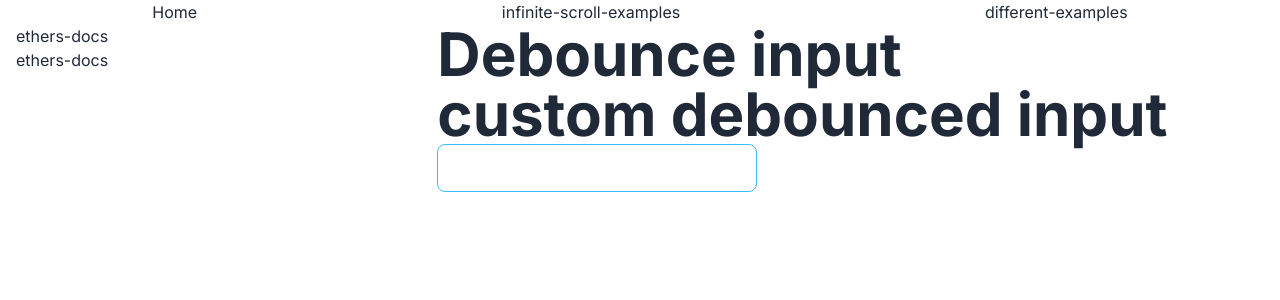
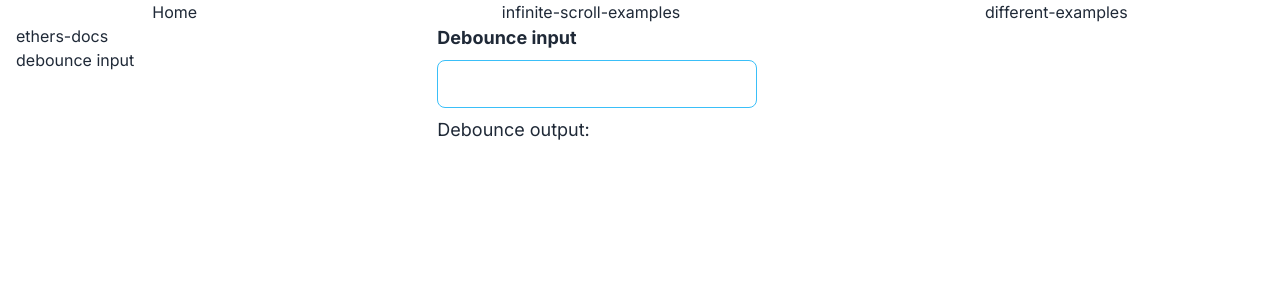
Before and after one commit to sergiycheck/nextjs-app-with-reproducible-examples, a Next.js app: page /different-examples/debounce-input in a window 1280 px wide. Shown: the top 300 px of the page. Built offline with nearby package versions, Linux system fonts and the light colour scheme.

Commit message:
feat: debounce refactor

```diff
--- a/src/app/different-examples/debounce-input/page.tsx
+++ b/src/app/different-examples/debounce-input/page.tsx
@@ -3,7 +3,7 @@ import { CustomDebouncedInput } from "@/components/you-dont-need/custom-debounce
 export default function Page() {
   return (
     <>
-      <h1 className="text-6xl font-bold">Debounce input</h1>
+      <h1 className="text-lg text-xl:md font-bold">Debounce input</h1>
 
       <CustomDebouncedInput />
     </>
--- a/src/app/different-examples/layout.tsx
+++ b/src/app/different-examples/layout.tsx
@@ -6,7 +6,7 @@ export default function Page1Layout({ children }: { children: React.ReactNode })
       <nav>
         <ul className="flex flex-col">
           <Link href="/different-examples/ethers-docs">ethers-docs</Link>
-          <Link href="/different-examples/debounce-input">ethers-docs</Link>
+          <Link href="/different-examples/debounce-input">debounce input</Link>
         </ul>
       </nav>
 
--- a/src/components/you-dont-need/custom-debounced-input.tsx
+++ b/src/components/you-dont-need/custom-debounced-input.tsx
@@ -26,12 +26,14 @@ import debounce from "lodash.debounce";
 
 export const CustomDebouncedInput = () => {
   const [inputValue, setInputValue] = React.useState("");
+  const [debouncedInputValue, setDebouncedInputValue] = React.useState("");
 
-  const debouncedInputChangeHandler = React.useCallback(
-    debounce((e: React.ChangeEvent<HTMLInputElement>) => {
-      console.log("debouncedInputChangeHandler", e.target.value);
-      setInputValue(e.target.value);
-    }, 500),
+  const debouncedInputChangeHandler = React.useMemo(
+    () =>
+      debounce((e: React.ChangeEvent<HTMLInputElement>) => {
+        setInputValue(e.target.value);
+        setDebouncedInputValue(e.target.value);
+      }, 500),
     []
   );
 
@@ -41,9 +43,9 @@ export const CustomDebouncedInput = () => {
   };
 
   return (
-    <div className="flex flex-col">
-      <h2 className="text-6xl font-bold">custom debounced input</h2>
+    <div className="mt-2">
       <Input value={inputValue} onChange={inputChangeHandler} />
+      <h3 className="text-lg mt-2">Debounce output: {debouncedInputValue}</h3>
     </div>
   );
 };
```
